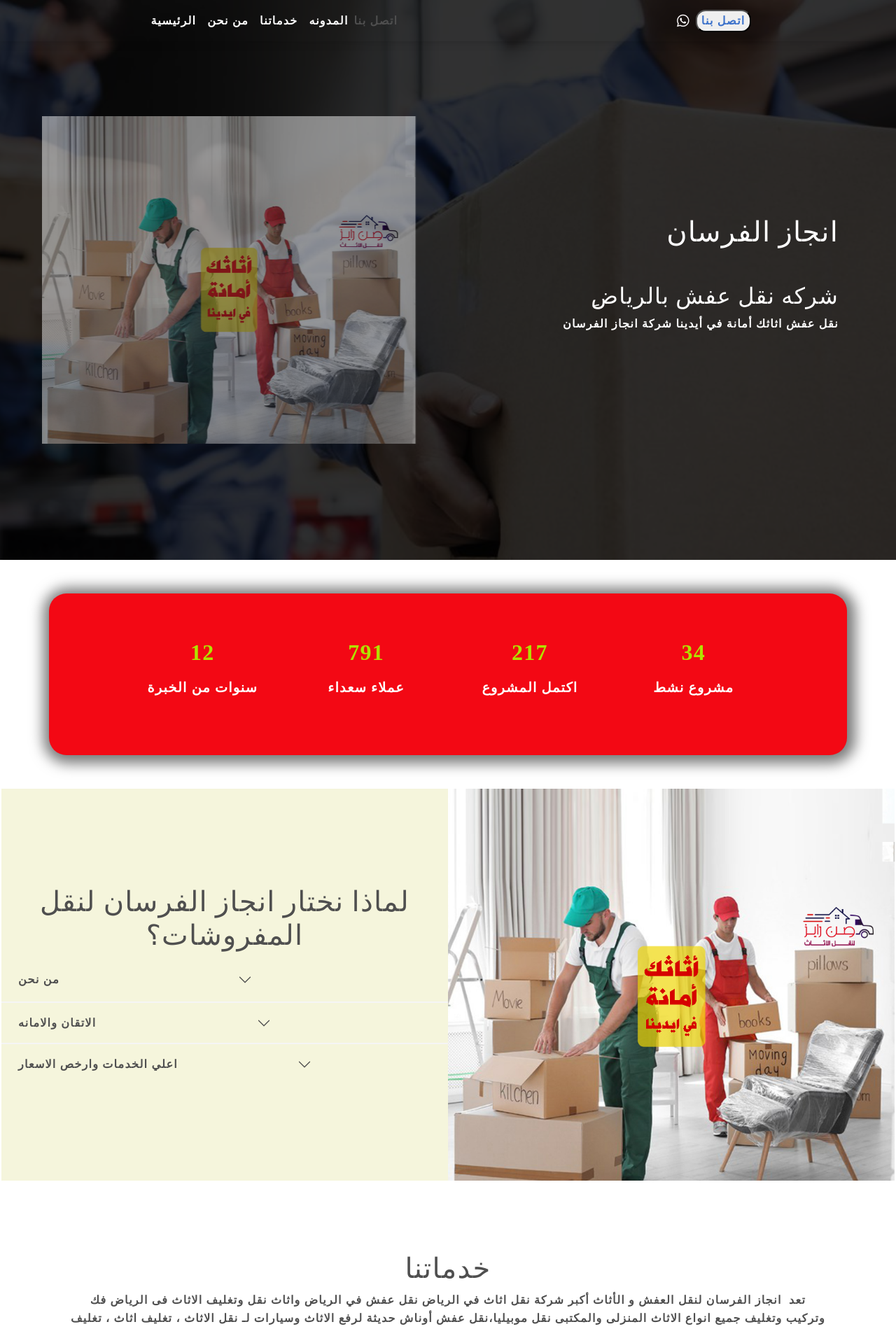
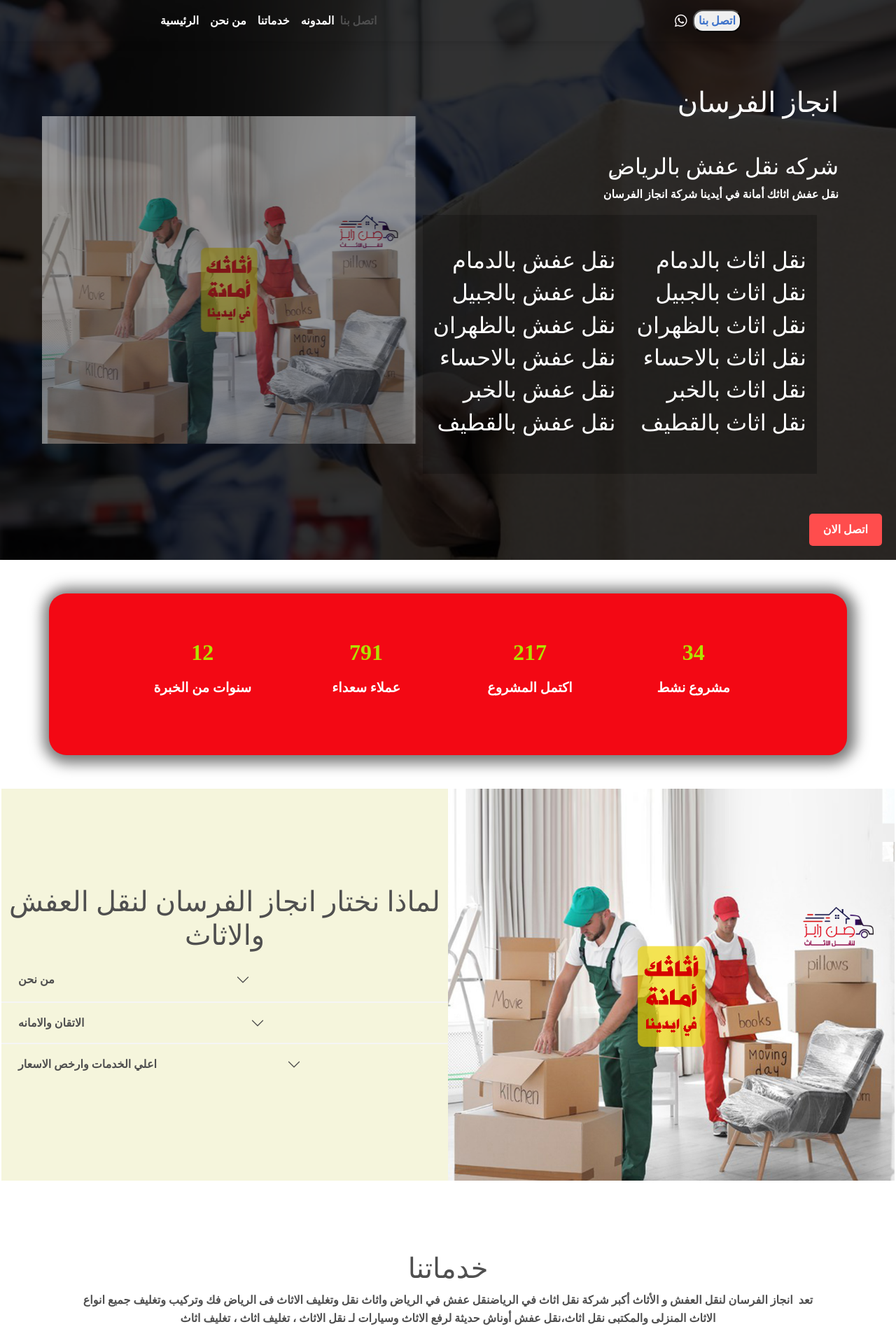
Before and after one commit to ahmedmansour999/Transportation_Company, a PHP site: page / in a window 1280 px wide. Shown: the top 1899 px of the page at 70% size. Run offline with PHP 8.4, Linux system fonts and the light colour scheme.

Commit message:
new addition

```diff
--- a/css/style.css
+++ b/css/style.css
@@ -1,5 +1,4 @@
 *{
-    letter-spacing: 1.2px;
     font-family: ui-monospace;
     margin: auto;
     font-weight: 800;
@@ -35,6 +34,27 @@
     transition: width 2s ease-in-out;
     display: fixed;
 }
+.callNow {
+    position: fixed;
+    bottom: 20px; /* Adjust the distance from the bottom as needed */
+    right: 20px; /* Adjust the distance from the right as needed */
+    z-index: 999; /* Ensure the button is above other elements */
+}
+.callNow a {
+    display: inline-block;
+    background-color: #ff4d4d;
+    color: #fff;
+    padding: 10px 20px;
+    border: none;
+    border-radius: 5px;
+    font-size: 16px;
+    text-decoration: none;
+    transition: background-color 0.3s ease;
+}
+.callNow a:hover {
+    background-color: #ff3333;
+}
+
 #call:hover{
     scale: 1.1;
 }
@@ -101,6 +121,11 @@
     .container3 .serveseCard{
         flex-direction: column;
     }
+    .callNow {
+        position: fixed;
+        bottom: 10px;
+        right: 10px;
+    }
 }
 .container1 #number{
     text-align: center;
@@ -148,6 +173,18 @@
     100% {
         background-color: #9546ab;
     }
+}
+
+.details{
+    display: flex;
+    background-color: #0000003b;
+    padding-top: 5%;
+    padding-bottom: 5%;
+    font-size: 18px;
+    width: max-content;
+}
+.details .left , .details .Right{
+    padding: 15px;
 }
 /* container1 end  */
 
--- a/index.html
+++ b/index.html
@@ -79,9 +79,30 @@
             <p>
                 نقل عفش اثاثك أمانة في أيدينا شركة  انجاز الفرسان
             </p>
+            <div class="details">
+                <div class="left">
+                    <h2>نقل عفش بالدمام </h2>
+                    <h2>نقل عفش بالجبيل        </h2>
+                    <h2>نقل عفش بالظهران   </h2>
+                    <h2>نقل عفش بالاحساء   </h2>
+                    <h2>نقل عفش بالخبر         </h2>
+                    <h2>نقل عفش بالقطيف           </h2>
+                </div>
+                <div class="Right">
+                    <h2>نقل اثاث بالدمام </h2>
+                    <h2>نقل اثاث بالجبيل        </h2>
+                    <h2>نقل اثاث بالظهران   </h2>
+                    <h2>نقل اثاث بالاحساء   </h2>
+                    <h2>نقل اثاث بالخبر         </h2>
+                    <h2>نقل اثاث بالقطيف           </h2>
+                </div>
             </div>
+            </div>
+
         </div>
+
         </div>
+
     </div>
     <!-- Background image -->
 </header>
@@ -131,6 +152,11 @@
 </div>
 
 
+<div class="callNow">
+    <a href="tel:+01119710541">اتصل الان</a>
+</div>
+
+
 <!-- container2 -->
 <div class="container2">
     <div class="whoiam">
@@ -138,7 +164,7 @@
         <div class="accordion accordion-flush" id="accordionFlushExample">
             <div class="accordion-item">
                 <h2 class="accordion-header" id="flush-headingOne">
-                    <h1 id="whotitle">لماذا نختار  انجاز الفرسان لنقل المفروشات؟</h1>
+                    <h1 id="whotitle">لماذا نختار  انجاز الفرسان لنقل العفش والاثاث</h1>
                 <button
                     class="accordion-button collapsed"
                     type="button"
@@ -157,7 +183,7 @@
                 data-mdb-parent="#accordionFlushExample"
                 >
                 <div class="accordion-body">
-                    انجاز الفرسان هى من شركات نقل الاثاث فك وتغليف ونقل وتركيب الاثاث بعمالة فنية مختصصة فى نقل الاثاث، حيث تم تأسيسها منذ 12 سنة. تقوم الشركة بكافة الخدمات الخاصة بأعمال النقل، كما توفر المعدات اللازمة للحفاظ على سلامة العفش والأنتيكات والأجهزة الكهربائية بجميع أنواعها.
+                    انجاز الفرسان هى من شركات نقل الاثاث فك وتغليف ونقل وتركيب الاثاث بعمالة فنية مختصصة فى نقل الاثاث، حيث تم تأسيسها منذ 12 سنة. تقوم الشركة بكافة الخدمات الخاصة بأعمال النقل، كما توفر المعدات اللازمة للحفاظ على سلامة العفش والاثاث والأجهزة الكهربائية بجميع أنواعها.
                     فك وتركيب جميع انواع الاثاث ( الستائر – التكييف – النجف – الاجهزة الكهربائية – غرف النوم بجميع انواعها – المطابخ بجميع انواعها ) بمعنى اشمل فك وتركيب وتغليف محتويات المنزل بالكامل .
                 </div>
             </div>
@@ -224,7 +250,7 @@
     <div class="servese">
         <h1>خدماتنا</h1>
         <div class="wpb_wrapper" id="ct_eflkfalesn0qntqccyus">
-			<p style="text-align: center;"><strong>تعد&nbsp; انجاز الفرسان لنقل العفش و الأثاث أكبر شركة نقل اثاث في الرياض</strong> نقل عفش في الرياض واثاث نقل وتغليف الاثاث فى الرياض فك وتركيب وتغليف جميع انواع الاثاث المنزلى والمكتبى  نقل موبيليا،نقل عفش أوناش حديثة لرفع الاثاث وسيارات لـ نقل الاثاث ، تغليف اثاث ، تغليف موبيليات</p>
+			<p style="text-align: center;"><strong>تعد&nbsp; انجاز الفرسان لنقل العفش و الأثاث أكبر شركة نقل اثاث في الرياض</strong>نقل عفش في الرياض واثاث نقل وتغليف الاثاث فى الرياض فك وتركيب وتغليف جميع انواع الاثاث المنزلى والمكتبى  نقل اثاث،نقل عفش أوناش حديثة لرفع الاثاث وسيارات لـ نقل الاثاث ، تغليف اثاث ، تغليف اثاث</p>
             <p style="text-align: center;"> انجاز الفرسان لنقل العفش و الأثاث تقدم خدمات نقل الأثاث ذلك من اجل تيسيرعملية نقل الأثاث للعملاء <strong>بأفضل خدمة واقل تكاليف وأسرع وقت لتوفير المال والوقت للعملاء</strong> و تتنوع خدمات نقل الأثاث من نقل وفك وتركيب وتغليف الأثاث وخدمات التنظيف بخامات ألمانية من الممكن تقديم كل خدمة منفردة حتى خامات التغليف والتنظيف نرسلها للعميل مع مندوبنا إيمانا منا إن بعض العملاء يرغبون في تغليف وتنظيف الأثاث بأنفسهم والبعض الأخر يرغب تقديم كل خدمات شركتنا بمعنى <strong>الخدمة الشاملة</strong></p>
 		</div>
         <div class="serveseCard">
@@ -237,7 +263,7 @@
                 </div>
                 <div class="card-body">
                     <h5 class="card-title">فك وتركيب الاثاث</h5>
-                    <p class="card-text">فك وتركيب الأثاث وستائر البلتكانات فك وتركيب التكيف فك وتركيب النجف وفك وتركيب الاجهزة الكهربائية بمعنى اشمل فك وتركيب محتويات المنزلنقل عفش  في الرياض </p>
+                    <p class="card-text">فك وتركيب الأثاث وستائر البلتكانات فك وتركيب التكيف فك وتركيب النجف وفك وتركيب الاجهزة الكهربائية بمعنى اشمل فك وتركيب محتويات المنزل لنقل عفش  في الرياض </p>
                     <!-- <a href="#!" class="btn btn-primary">Button</a> -->
                 </div>
                 </div>
@@ -250,7 +276,7 @@
                 </div>
                 <div class="card-body">
                     <h5 class="card-title">تغليف العفش الشامل</h5>
-                    <p class="card-text">تغليف كرتون او بلاستيك أو ورق أو أسفنج أو بطاطين . فنقوم بتغليف الموبيليا وكافة انواع الاثاث المختلفة  بأعلى واجواد انواع الخامات المستخدمه في نقل عفش في الرياض</p>
+                    <p class="card-text">تغليف الأثاث والعفش . فنقوم بتغليف العفش وكافة انواع الاثاث المختلفة  بأعلى واجواد انواع الخامات المستخدمه في نقل العفش في الرياض</p>
                     <!-- <a href="#!" class="btn btn-primary">Button</a> -->
                 </div>
                 </div>
@@ -263,7 +289,7 @@
                 </div>
                 <div class="card-body">
                     <h5 class="card-title">تغليف الأثاث </h5>
-                    <p class="card-text">هي عملية بسيطة وسهلة للمحافظة على جميع منقولات المنزل التغليف لها أنواع كثيرة تغليف كرتون او بلاستيك أو ورق أو أسفنج أو بطاطين او فوم في بعض الأحيان نجمع بين نوعين .</p>
+                    <p class="card-text">هي عملية بسيطة وسهلة للمحافظة على جميع منقولات المنزل  .</p>
                     <!-- <a href="#!" class="btn btn-primary">Button</a> -->
                 </div>
                 </div>
@@ -415,7 +441,7 @@
                 خدماتنا
             </h6>
             <p>
-                <a href="#!" class="text-reset">نقل الموبيليات والبضائع غي الرياض </a>
+                <a href="#!" class="text-reset">نقل الاثاث والعفش والبضائع في الرياض </a>
             </p>
             <p>
                 <a href="#!" class="text-reset">
@@ -427,7 +453,7 @@
             </p>
             <p>
                 <a href="#!" class="text-reset">
-                    متخصصون فى نقل الموبيليات</a>
+                    متخصصون فى نقل الاثاث والعفش</a>
             </p>
         </div>
             <!-- Grid column -->
```
Also changed, not shown: contact.html (+21 -2 lines), servese.html (+25 -6 lines), whoUs.html (+22 -3 lines).
